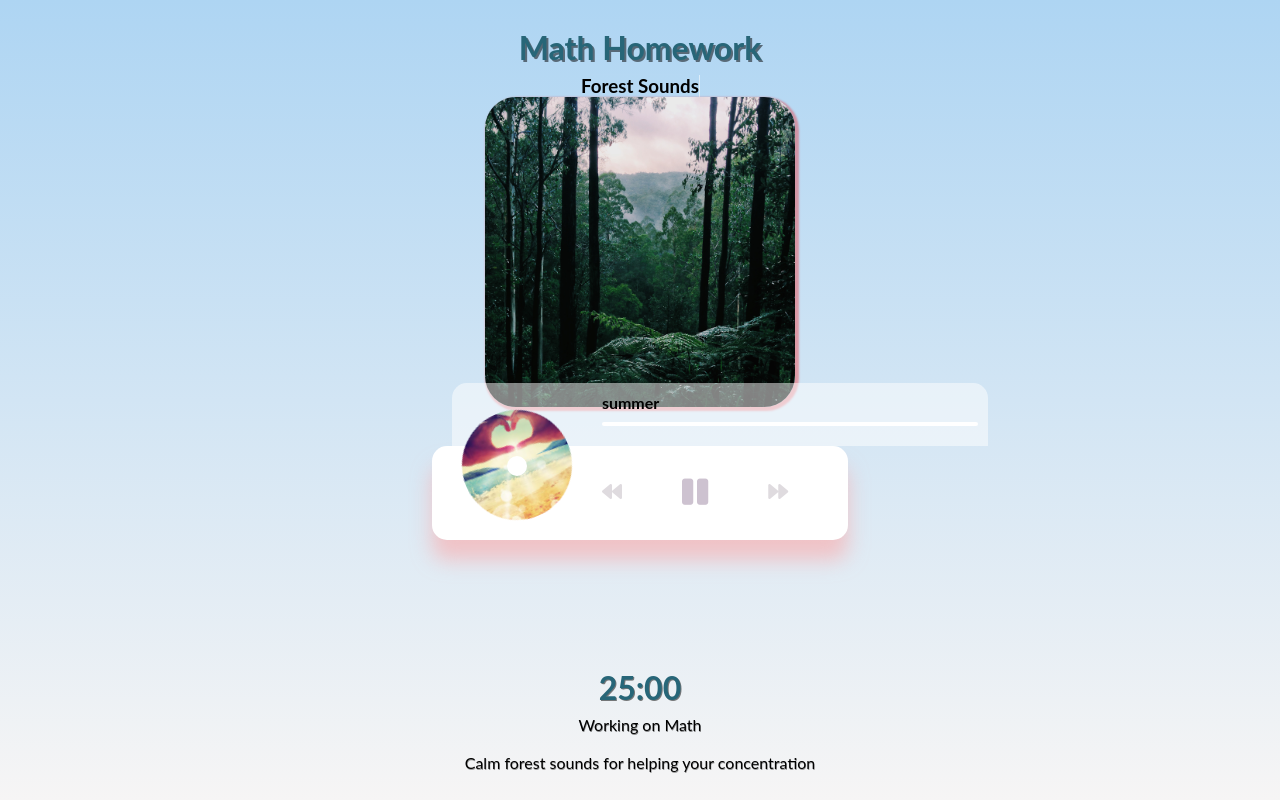
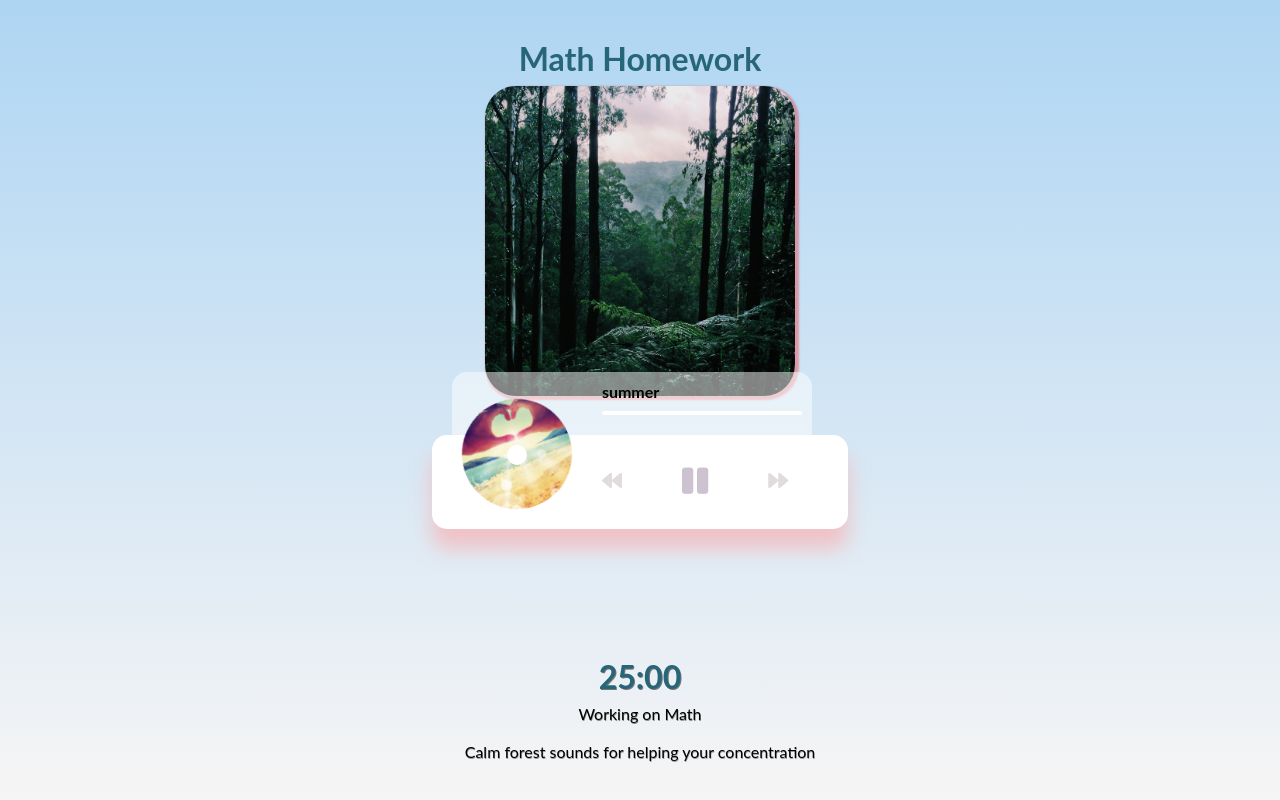
Before and after one commit to MustafaMaalin/trio-wor-smartmobile, a plain HTML site: page PWA/music.html in a window 1280 px wide. Both pictures are taken after a click on the button 611 px from the left and 492 px from the top of the page. Drawn offline with Linux system fonts and the light colour scheme.

Commit message:
Small edit Music

```diff
--- a/PWA/music.html
+++ b/PWA/music.html
@@ -11,15 +11,12 @@
 </head>
 
 <body style="display: flex; flex-direction: column; align-items: center; justify-content: center;">
-  <h1 style="text-shadow: 2px 2px rgba(0, 0, 0, 0.508);">Math Homework</h1>
-  <h3
-    style=" box-shadow: 0.5px 0.5px 0.5px 0.5px rgba(255, 255, 255, 0.542);">
-    Forest Sounds</h3>
+  <h1>Math Homework</h1>
   <img src="images/forrest.jpg" alt="forest"
     style="width: 310px; border-radius: 10%; box-shadow: 2px 2px 2px 2px rgba(255, 0, 0, 0.323);">
 
   <div class="music-container" id="music-container" style="margin-bottom: 10%; margin-top: 3%;">
-    <div class="music-info">
+    <div style="width: 200px;" class="music-info">
       <h4 id="title"></h4>
       <div class="progress-container" id="progress-container">
         <div class="progress" id="progress"></div>
```
